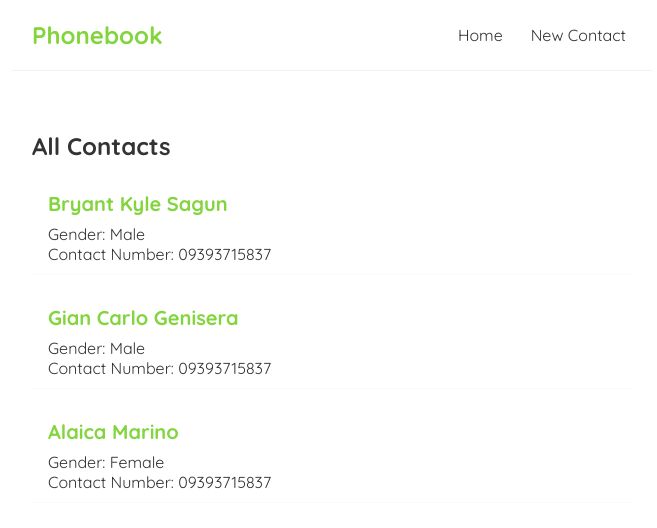
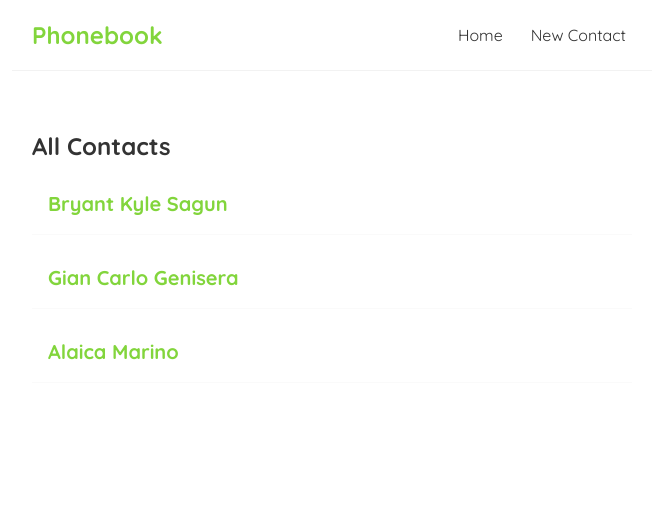
Before and after one commit to BryantSagun/phonebook, a React (Create React App) app: page / in a window 1280 px wide. Shown: the top 528 px of the page, without its empty margins (308-965 px from the left). Built offline with nearby package versions, Linux system fonts and the light colour scheme; data requests are answered from the project's data file.

Commit message:
added view individual contact page

```diff
--- a/data/db.json
+++ b/data/db.json
@@ -1,5 +1,6 @@
 {
-     "Contact":[{
+     "contacts":[
+          {
                "id": 1,
                "name": "Bryant Kyle Sagun",
                "gender": "Male",
--- a/src/App.js
+++ b/src/App.js
@@ -2,6 +2,7 @@ import Navbar from './Navbar';
 import Home from './Home';
 import Create from './Create';
 import { BrowserRouter as Router, Route, Switch} from 'react-router-dom';
+import ContactDetails from './ContactDetails';
 
 function App() {
   return (
@@ -16,6 +17,9 @@ function App() {
               <Route path="/create">
                 <Create />
               </Route>
+              <Route exact path="/contacts/:id">
+                <ContactDetails />
+              </Route>
             </Switch>
           </div>
         </div>
--- /dev/null
+++ b/src/ContactDetails.js
@@ -0,0 +1,22 @@
+import { useParams } from "react-router-dom";
+import useFetch from './useFetch';
+
+const ContactDetails = () => {
+     const{ id } = useParams();
+     const { data: contact, error, isPending } = useFetch('http://localhost:8000/contacts/' + id)
+     return (
+          <div className="contact-details">
+               { isPending && <div>Loading...</div> }
+               { error && <div>{error}</div>}
+               { contact && (
+                    <article>
+                         <h2>{contact.name}</h2>
+                         <p>Gender: {contact.gender}</p>
+                         <p>Contact Number: {contact.phoneNumber}</p>
+                    </article>
+               ) }
+          </div>
+      );
+}
+
+export default ContactDetails;
--- a/src/ContactList.js
+++ b/src/ContactList.js
@@ -1,13 +1,16 @@
+import { Link } from "react-router-dom";
+
 const ContactList = ({ contacts, title}) => {
 
      return (
-       <div className="blog-list">
+       <div className="contact-list">
          <h2>{ title }</h2>
          {contacts.map(contact => (
-           <div className="blog-preview" key={contact.id} >
-             <h2>{ contact.name }</h2>
-             <p>Gender: { contact.gender }</p>
-             <p>Contact Number: { contact.phoneNumber }</p>
+           <div className="contact-preview" key={contact.id} >
+             <Link to={`/contacts/${contact.id}`}>
+                <h2>{ contact.name }</h2>
+                {/* <p>Contact Number: { contact.phoneNumber }</p> */}
+             </Link>
            </div>
          ))}
        </div>
--- a/src/Home.js
+++ b/src/Home.js
@@ -3,7 +3,7 @@ import ContactList from "./ContactList";
 import useFetch from "./useFetch";
 
 const Home = () => {
-     const {data: contacts, isPending, error} = useFetch('http://localhost:8000/Contact')
+     const {data: contacts, isPending, error} = useFetch('http://localhost:8000/contacts')
      return (
           <div className="home">
                {error && <div>{error}</div>}
--- a/src/Navbar.js
+++ b/src/Navbar.js
@@ -1,10 +1,12 @@
+import{ Link } from 'react-router-dom';
+
 const Navbar = () => {
      return (
           <nav className="navbar">
                <h1>Phonebook</h1>
                <div className="links">
-                    <a href="/">Home</a>
-                    <a href="/create">New Contact</a>
+                    <Link to="/">Home</Link>
+                    <Link to="/create">New Contact</Link>
                </div>
           </nav>
       );
--- a/src/index.css
+++ b/src/index.css
@@ -34,17 +34,36 @@
   padding: 20px;
 }
 
-/* blog previews / list */
-.blog-preview {
+.contact-preview {
   padding: 10px 16px;
   margin: 20px 0;
   border-bottom: 1px solid #fafafa;
 }
-.blog-preview:hover {
+.contact-preview:hover {
   box-shadow: 1px 3px 5px rgba(0,0,0,0.1);
 }
-.blog-preview h2 {
+.contact-preview h2 {
   font-size: 20px;
   color: #82D53C;
   margin-bottom: 8px;
 }
+.contact-preview a{
+  text-decoration: none;
+}
+
+.contact-details h2 {
+  font-size: 20px;
+  color: #82D53C;
+  margin-bottom: 10px;
+}
+.contact-details div {
+  margin: 20px 0;
+}
+.contact-details button {
+  background: #82D53C;
+  color: #fff;
+  border: 0;
+  padding: 8px;
+  border-radius: 8px;
+  cursor: pointer;
+}
--- a/src/useFetch.js
+++ b/src/useFetch.js
@@ -5,8 +5,9 @@ const useFetch = (url) => {
      const [isPending, setIsPending] = useState(true)
      const [error, setError] = useState(null)
      useEffect(() => {
+          const abortCont = new AbortController();
           setTimeout(() => {
-               fetch(url)
+               fetch(url , {signal:abortCont.signal})
                .then(res => {
                     if(!res.ok){
                          throw Error('error')
@@ -19,10 +20,14 @@ const useFetch = (url) => {
                     setError(null)
                })
                .catch(err => {
-                    setIsPending(false);
-                    setError(err.message);
+                    if(err.name === 'AbortError') console.log("Fetch Aborted")
+                    else{
+                         setIsPending(false);
+                         setError(err.message);
+                    }
                })
-          }, 3000)
+          }, 1000)
+          return () => abortCont.abort();
      }, [url])
 
      return {data, isPending, error}
```
